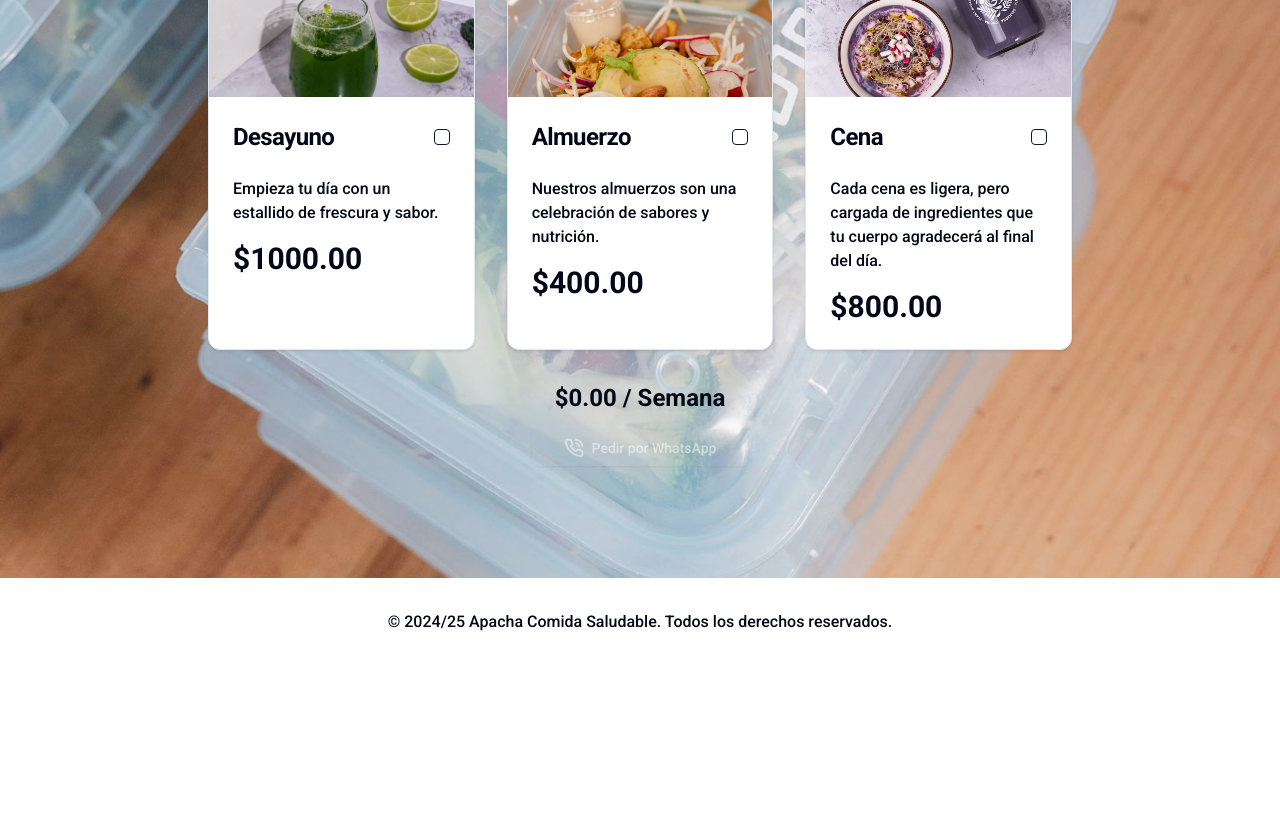
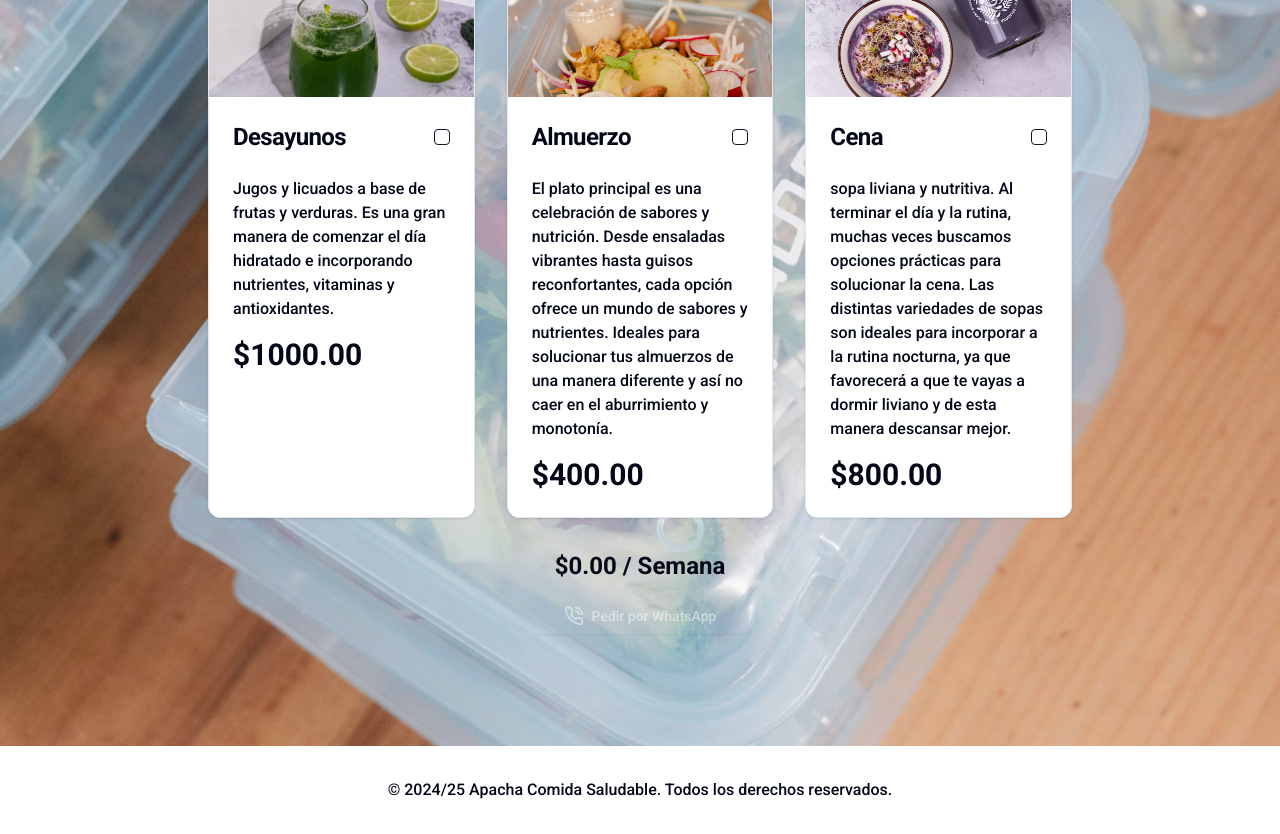
Before and after one commit to SF-Prog/apacha-store, a Next.js app: page /menu in a window 1280 px wide. Shown: the part 2480-3314 px from the top of the page. Before the commit the page ends 3146 px from the top, so only its background shows below. Built offline with nearby package versions, Linux system fonts and the light colour scheme.

Commit message:
Fix descriptions

```diff
--- a/app/menu/page.tsx
+++ b/app/menu/page.tsx
@@ -24,8 +24,8 @@ export default function MenuPage() {
   const mealPacks: MealPack[] = [
     {
       id: 'breakfast-prod',
-      title: "Desayuno",
-      description: "Empieza tu día con un estallido de frescura y sabor.",
+      title: "Desayunos",
+      description: "Jugos y licuados a base de frutas y verduras. Es una gran manera de comenzar el día hidratado e incorporando nutrientes, vitaminas y antioxidantes.",
       price: 1000,
       whatsappLink: "https://wa.me/1234567890?text=Me%20interesa%20el%20pack%20de%20Desayuno",
       image: "/desayunos-producto.png",
@@ -33,7 +33,7 @@ export default function MenuPage() {
     {
       id: 'lunch-prod',
       title: "Almuerzo",
-      description: "Nuestros almuerzos son una celebración de sabores y nutrición.",
+      description: "El plato principal es una celebración de sabores y nutrición. Desde ensaladas vibrantes hasta guisos reconfortantes, cada opción ofrece un mundo de sabores y nutrientes. Ideales para solucionar tus almuerzos de una manera diferente y así no caer en el aburrimiento y monotonía.",
       price: 400,
       whatsappLink: "https://wa.me/1234567890?text=Me%20interesa%20el%20pack%20de%20Desayuno%20y%20Almuerzo",
       image: "/lunch-preview.jpg"
@@ -41,7 +41,7 @@ export default function MenuPage() {
     {
       id: 'dinner-prod',
       title: "Cena",
-      description: "Cada cena es ligera, pero cargada de ingredientes que tu cuerpo agradecerá al final del día.",
+      description: "sopa liviana y nutritiva. Al terminar el día y la rutina, muchas veces buscamos opciones prácticas para solucionar la cena. Las distintas variedades de sopas son ideales para incorporar a la rutina nocturna, ya que favorecerá a que te vayas a dormir liviano y de esta manera descansar mejor.",
       price: 800,
       whatsappLink: "https://wa.me/1234567890?text=Me%20interesa%20el%20pack%20de%20Desayuno%2C%20Almuerzo%20y%20Cena",
       image: "/dinner-soup-1.jpg"
```
